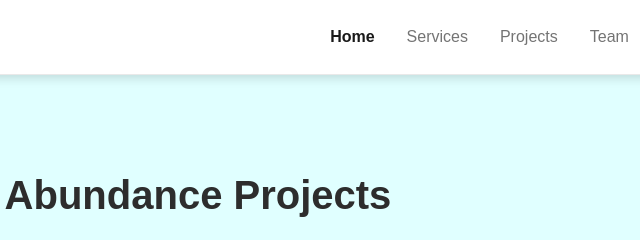
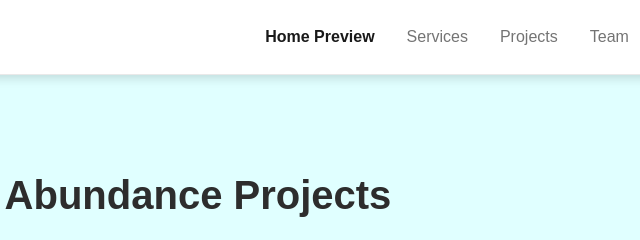
Before and after one commit to sagecvyam-ops/abundance-projects, a website: page public/index.html in a window 1280 px wide. Shown: the top 240 px of the page, 442-1082 px from the left. Drawn offline with Linux system fonts and the light colour scheme; a web font is replaced by a local one.

Commit message:
new build on master preview

```diff
--- a/public/index.html
+++ b/public/index.html
@@ -5,7 +5,7 @@
     <meta charset="utf-8">
     <meta name="viewport" content="width=device-width, initial-scale=1.0, shrink-to-fit=no">
     <title>Home - Brand</title>
-    <link rel="canonical" href="http://abundanceprojects.co.za/" />
+    <link rel="canonical" href="http://abundanceprojects.co.za/"/>
     <link rel="stylesheet" href="assets/bootstrap/css/bootstrap.min.css">
     <link rel="stylesheet" href="https://fonts.googleapis.com/css?family=Inter:300italic,400italic,600italic,700italic,800italic,400,300,600,700,800&amp;display=swap">
     <link rel="stylesheet" href="https://fonts.googleapis.com/css?family=Aclonica&amp;display=swap">
@@ -28,7 +28,7 @@
         <div class="container"><img src="assets/img/Screenshot%202023-04-14%20at%2019.36.42.png" width="50"><a class="navbar-brand d-flex align-items-center" href="#"><span>Abundance Projects</span></a><button data-bs-toggle="collapse" class="navbar-toggler" data-bs-target="#navcol-1"><span class="visually-hidden">Toggle navigation</span><span class="navbar-toggler-icon"></span></button>
             <div class="collapse navbar-collapse" id="navcol-1">
                 <ul class="navbar-nav text-center ms-auto">
-                    <li class="nav-item"><a class="nav-link active" href="index.html">Home</a></li>
+                    <li class="nav-item"><a class="nav-link active" href="index.html">Home Preview</a></li>
                     <li class="nav-item"><a class="nav-link" href="services.html">Services</a></li>
                     <li class="nav-item"><a class="nav-link" href="projects.html">Projects</a></li>
                     <li class="nav-item"><a class="nav-link" href="team.html">Team</a></li>
```
Also changed, not shown: .github/workflows/firebase-hosting-pull-request.yml (deleted), 1 other file.
